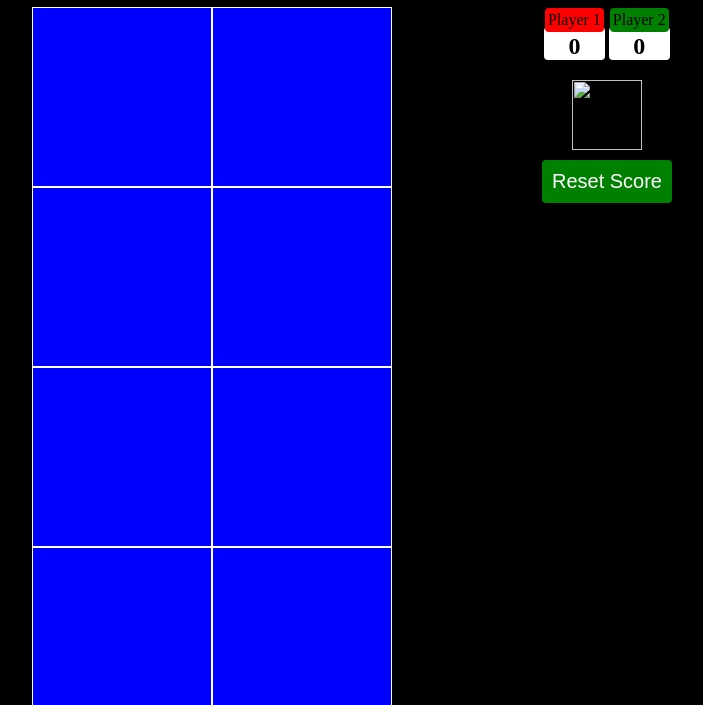
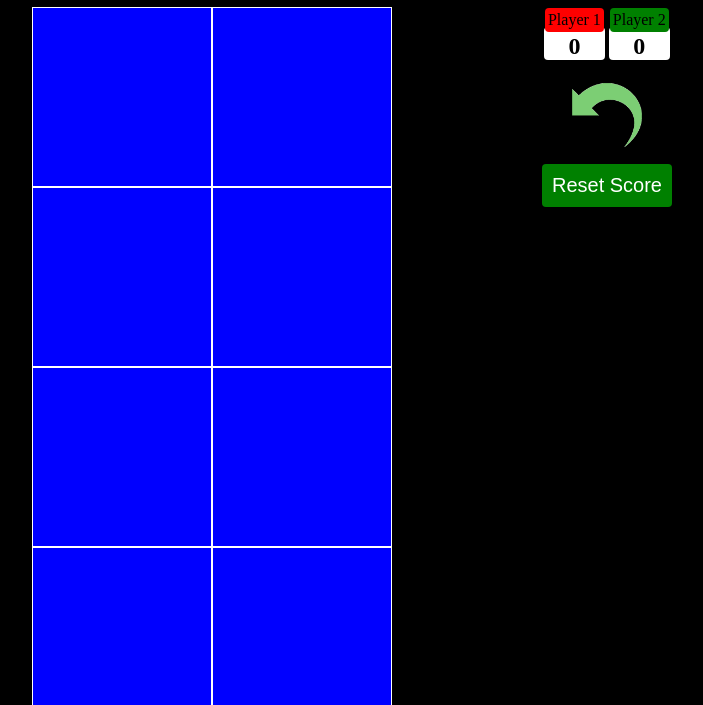
Before and after one commit to mariolamacchia/WebTris, a website: page tris.html in a window 1280 px wide. Shown: the part 95-800 px from the top of the page, without its empty margins (288-991 px from the left). Drawn offline with nearby package versions, Linux system fonts and the light colour scheme.

Commit message:
Fix image link

```diff
--- a/tris.html
+++ b/tris.html
@@ -28,7 +28,7 @@
 	      <h1 id="player2"> </p>
 	    </div>
 	    <br>
-	    <img src="undo.gif" onclick="undo();">
+	    <img src="images/undo.gif" onclick="undo();">
 	    <form>
         <input class="reset" type="button" value="Reset Score"
 	      onclick="resetAll();">
```
